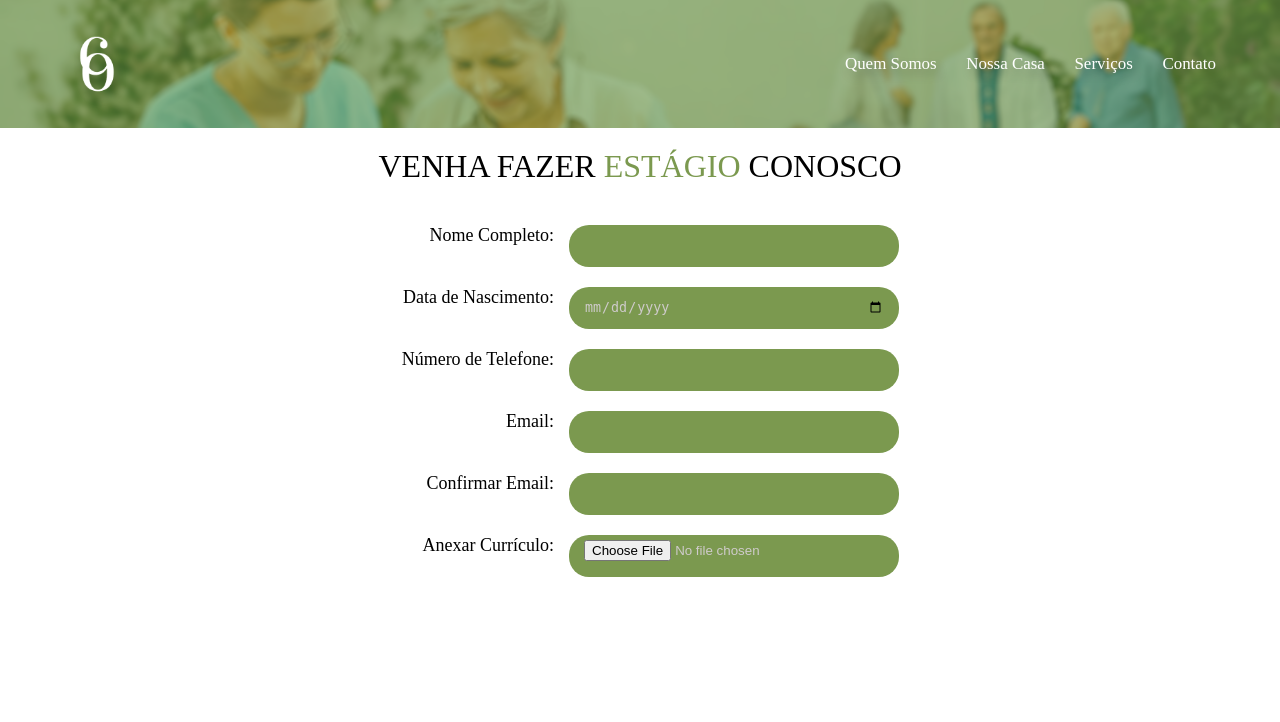
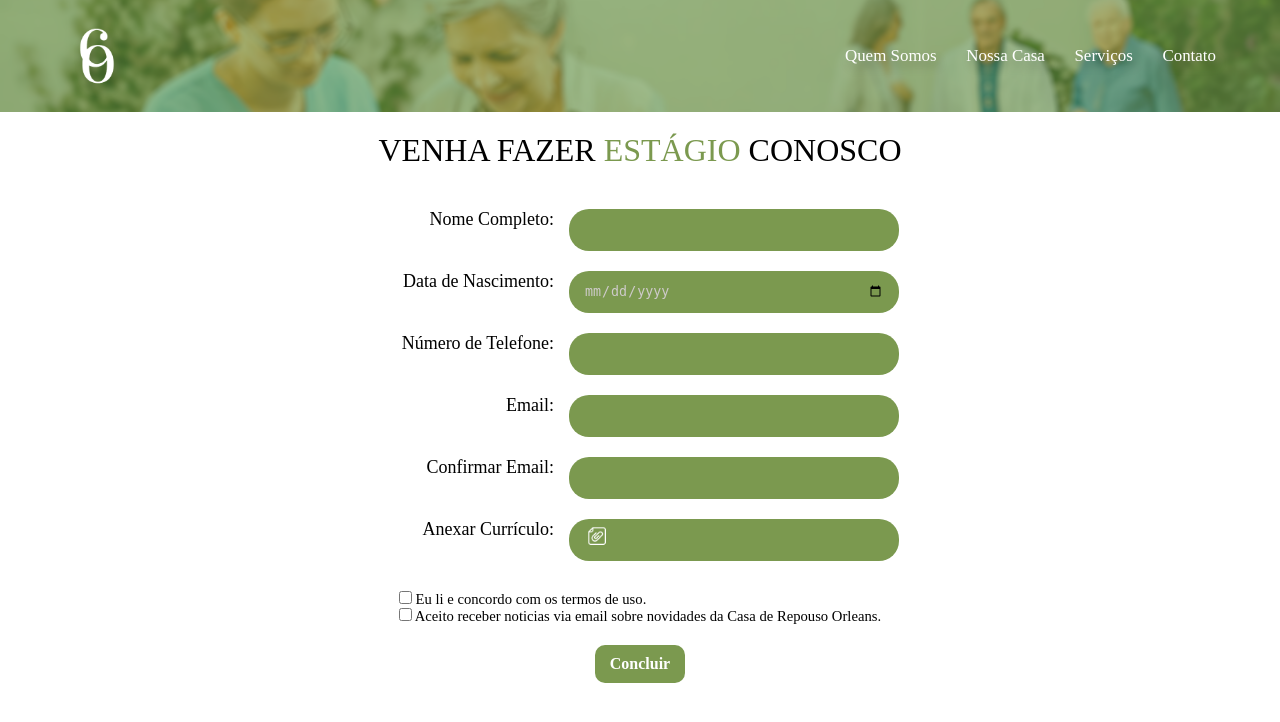
Before and after one commit to JuanVargas2004/Site-Casa-de-Repouso-Orleans, a PHP site: page /estagio.html in a window 1280 px wide. Shown: the top 722 px of the page. Run offline with PHP 8.4, Linux system fonts and the light colour scheme; some web fonts are replaced.

Commit message:
Terminando tela de estágio

```diff
--- a/tela_estagio/estagio.css
+++ b/tela_estagio/estagio.css
@@ -43,7 +43,7 @@
 header .container{
     display: flex;
     margin: 0;
-    height: 16vh;
+    height: 14vh;
 }
 
 header .flex{
@@ -178,3 +178,50 @@ main h1 strong{
     text-align: end;
     width: 173px;
 }
+
+.campo #tfile{
+    position: relative;
+}
+
+.campo #tfile img{
+    position: absolute;
+
+    top: 4px;
+    width: 25px;
+}
+
+.check{
+    font-family: "Marcellus";
+    font-size: 11pt;
+}
+
+.containerM{
+    text-align: center;
+}
+
+.containerCheck{
+    margin: 20px auto;
+
+    display: flex;
+    align-items: start;
+    flex-direction: column;
+}
+
+#button{
+    font-family: "Marcellus";
+    font-weight: bold;
+    font-size: 12pt;
+
+    color: white;
+    background-color: #7b994f;
+
+    border: none;
+
+    padding: 10px 15px;
+    border-radius: 10px;
+}
+
+#button:active{
+    background-color: #5b7436;
+    padding: 9px 14px;
+}
--- a/tela_estagio/estagio.html
+++ b/tela_estagio/estagio.html
@@ -30,9 +30,8 @@
 
         <h1>VENHA FAZER <strong>ESTÁGIO</strong> CONOSCO</h1>
 
+        <form action="index.php" method="post">
             <div id="form">
-
-
                 <div class="campo">
                     <div><label for="nome">Nome Completo:</label></div> <input type="text" name="nome" id="nome" class="input">
                 </div>
@@ -52,13 +51,27 @@
                 <div class="campo">
                     <div><label for="cemail">Confirmar Email:</label></div> <input type="email" name="cemail" id="cemail" class="input">
                 </div>
+                <div class="campo">
+                    <div><label for="curriculo">Anexar Currículo:</label></div>
 
-            <div class="campo">
-                <div><label for="curriculo">Anexar Currículo:</label></div> <input type="file" name="curriculo" id="curriculo" class="input">
+                    <label for="curriculo">
+                        <div class="input" id="tfile"><img src="midia/anexo.png"></div>
+                    </label>
+                    <input type="file" name="curriculo" id="curriculo" class="input" style="display: none;">
                 </div>
-
-
+                <div class="containerM">
+                    <div class="containerCheck">
+                        <div class="check">
+                            <input type="checkbox" name="termos" id="termos"> Eu li e concordo com os termos de uso.
                         </div>
+                        <div class="check">
+                            <input type="checkbox" name="receber" id="receber"> Aceito receber noticias via email sobre novidades da Casa de Repouso Orleans.
+                        </div>
+                    </div>
+                </div>
+                <input type="submit" value="Concluir" id="button">
+            </div>
+        </form>
 
     </main>
 
```
Also changed, not shown: tela_estagio/index.php (added, +24 -0 lines), tela_estagio/midia/anexo.png (added). Lines whose indentation alone changed are shown as unchanged.
